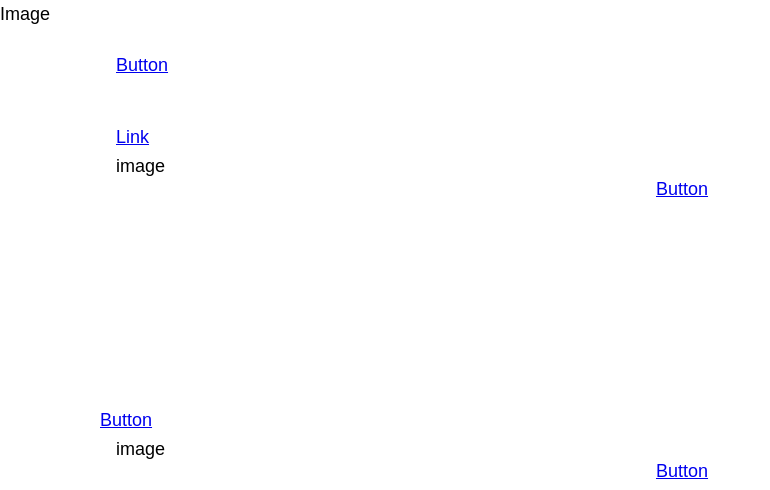
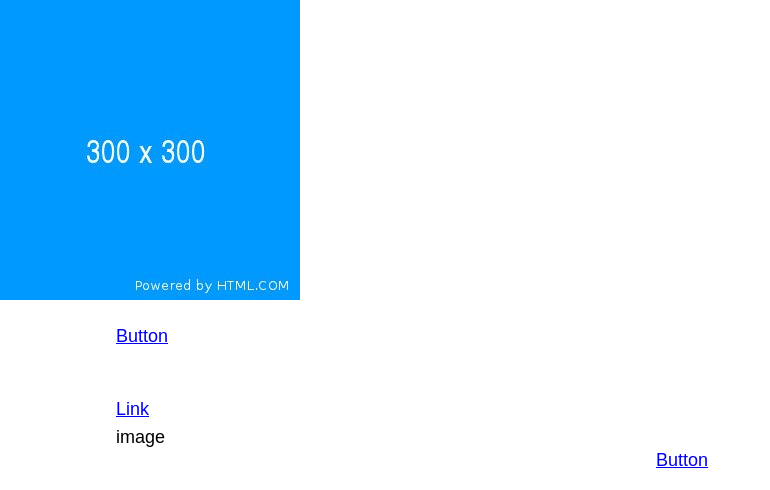
Before and after one commit to sabipu/CablesmithsLanding, a website: page index.html in a window 1280 px wide. Shown: the top 490 px of the page, without its empty margins (0-770 px from the left). Drawn offline with nearby package versions, Linux system fonts and the light colour scheme; files that its build step writes are made by us from their sources; a web font is replaced by a local one.

Commit message:
Cable changes

```diff
--- a/index.html
+++ b/index.html
@@ -13,7 +13,7 @@
     <header></header>
     <section class="banner">
       <div class="bg__image">
-        Image
+        <img src="./images/image.jpg" alt="Image">
       </div>
       <div class="container">
         <div class="row">
```
Also changed, not shown: images/image.jpg (added).
